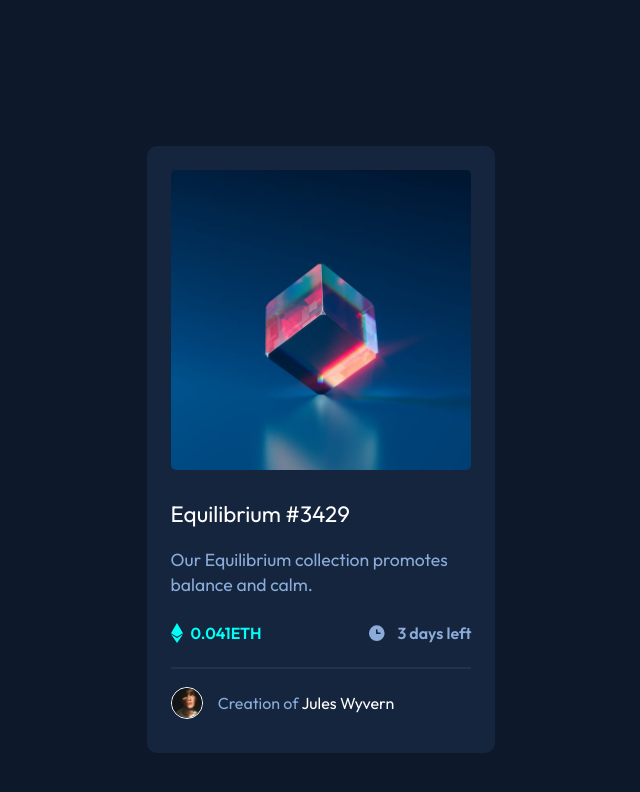
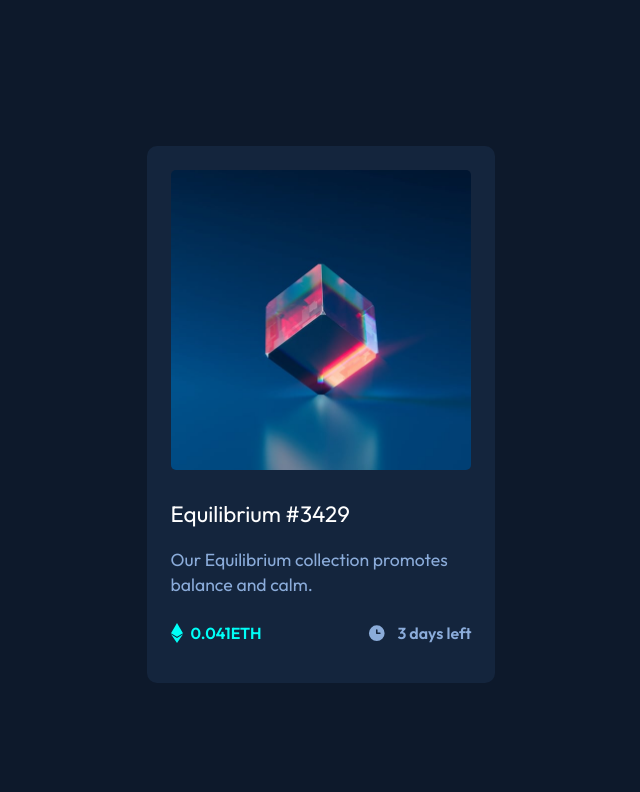
Before and after one commit to Robsondibala/nft-preview-card-component-main, a plain HTML site: page index.html in a window 1280 px wide. Shown: the whole page, without its empty margins (319-959 px from the left). Drawn offline with Linux system fonts and the light colour scheme.

Commit message:
Update index.html

```diff
--- a/index.html
+++ b/index.html
@@ -40,14 +40,7 @@
                         <p>3 days left</p>
                     </div>
                 </div>
-            </div>
-            <hr class="container-line">
-            <!-- Author -->
-            <div class="author">
-                <img src="images/image-avatar.png" alt="">
-                <p>Creation of <a href="" class="author-name">Jules Wyvern</a></p>
-            </div>
-        </section>
+
     </main>
 </body>
 
```
